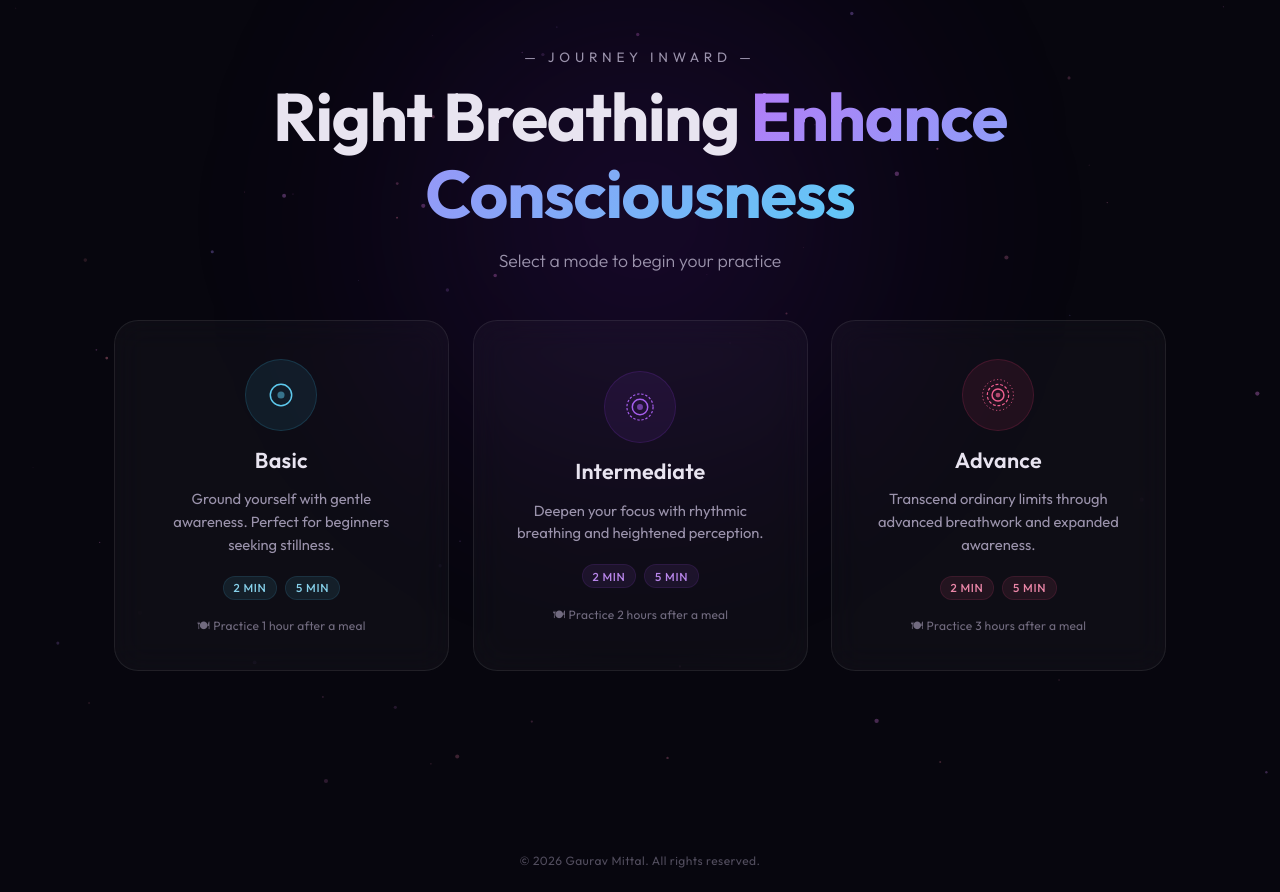
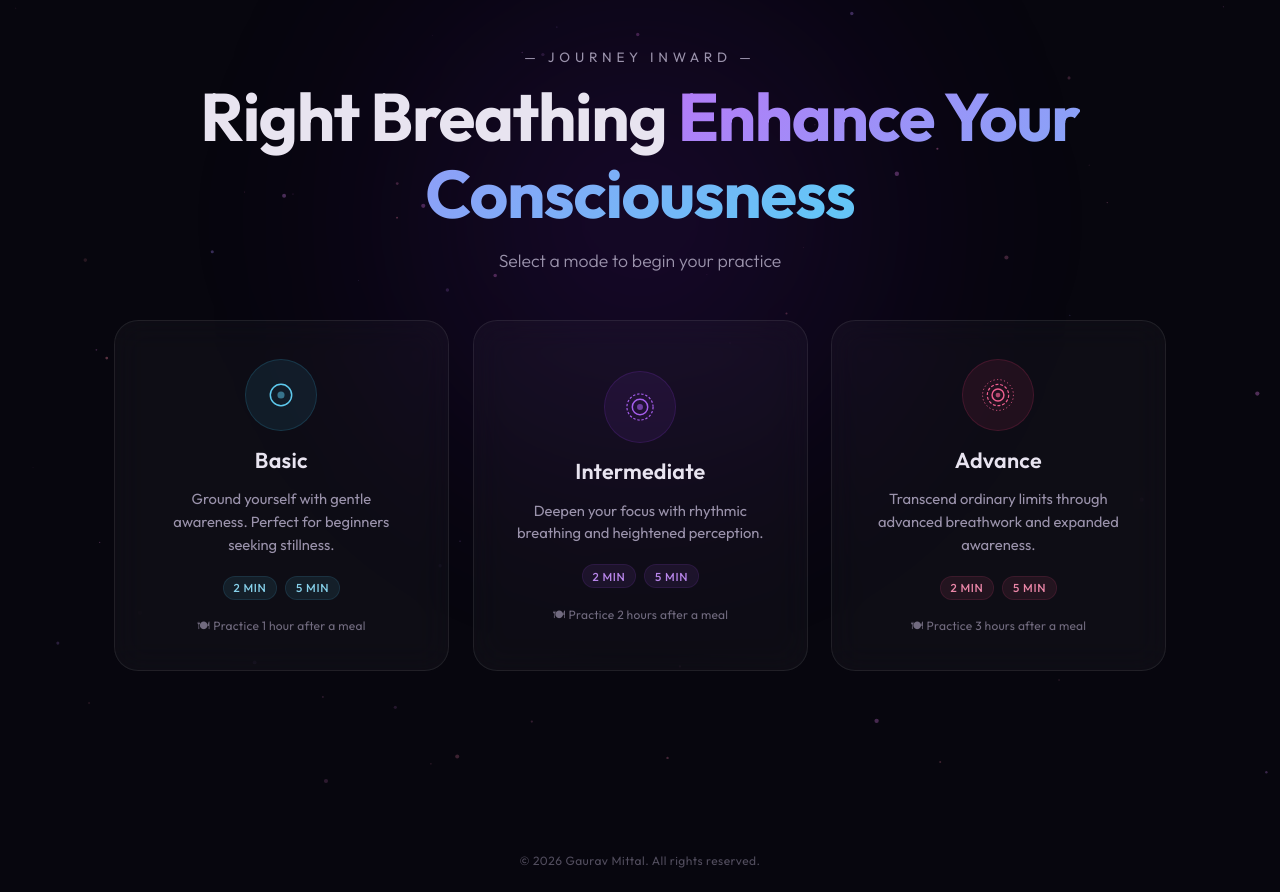
Before and after one commit to gsmittal101/enhance-consciousness, a plain HTML site: page index.html in a window 1280 px wide. Drawn offline with Linux system fonts and the light colour scheme.

Commit message:
Update heading: Right Breathing Enhance Your Consciousness

```diff
--- a/index.html
+++ b/index.html
@@ -4,7 +4,7 @@
   <meta charset="UTF-8" />
   <meta name="viewport" content="width=device-width, initial-scale=1.0" />
   <meta name="description" content="Enhance your consciousness through guided breathing exercises across three progressive levels." />
-  <title>Right Breathing Enhance Consciousness</title>
+  <title>Right Breathing Enhance Your Consciousness</title>
   <link rel="preconnect" href="https://fonts.googleapis.com" />
   <link rel="preconnect" href="https://fonts.gstatic.com" crossorigin />
   <link href="https://fonts.googleapis.com/css2?family=Outfit:wght@300;400;500;600;700&display=swap" rel="stylesheet" />
@@ -21,7 +21,7 @@
   <main>
     <header class="hero">
       <p class="subtitle">— Journey Inward —</p>
-      <h1 id="main-heading">Right Breathing <span class="accent">Enhance Consciousness</span></h1>
+      <h1 id="main-heading">Right Breathing <span class="accent">Enhance Your Consciousness</span></h1>
       <p class="tagline">Select a mode to begin your practice</p>
     </header>
 
```
